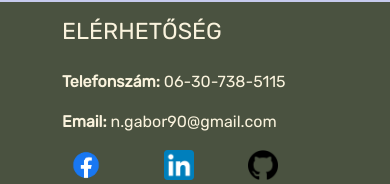
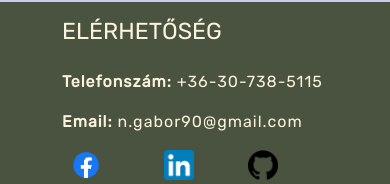
Before and after one commit to ngabor90/MyWebsite, a plain HTML site: page index.html in a window 390 px wide. Shown: the part 4231-4415 px from the top of the page. Drawn offline with nearby package versions, Linux system fonts and the light colour scheme; a web font is replaced by a local one.

Commit message:
phone, email

```diff
--- a/index.html
+++ b/index.html
@@ -209,8 +209,8 @@
     <div class="row">
       <div class="col-12">
         <h3 id="contact" class="py-3 textIndent">ELÉRHETŐSÉG</h3>
-        <p class="textIndent"><b>Telefonszám: </b>06-30-738-5115</p>
-        <p class="textIndent"><b>Email: </b>n.gabor90@gmail.com</p>
+        <p class="textIndent"><a id="email" href="tel:+36307385115"><strong>Telefonszám:</strong> +36-30-738-5115</a></p>
+        <p class="textIndent"><a id="phone" href="mailto:n.gabor90@gmail.com"><strong>Email:</strong> n.gabor90@gmail.com</a></p>
         <a class="nav-link textIndent contactLogo" href="https://www.facebook.com/profile.php?id=61555245188181"
           target="_blank"><img src="kepek/fb.png" height="30" alt="Facebook" title="Facebook"></a>
         <a class="nav-link textIndent contactLogo" href="https://www.linkedin.com/in/g%C3%A1bor-n%C3%A9meth-3341932a7/"
--- a/style.css
+++ b/style.css
@@ -137,3 +137,9 @@ ul li{
 h4, p{
     color: rgb(74, 82, 64);
 }
+
+#email, #phone{
+    color: rgb(250, 243, 221);
+    text-decoration: none;
+    letter-spacing: 1px;
+}
```
